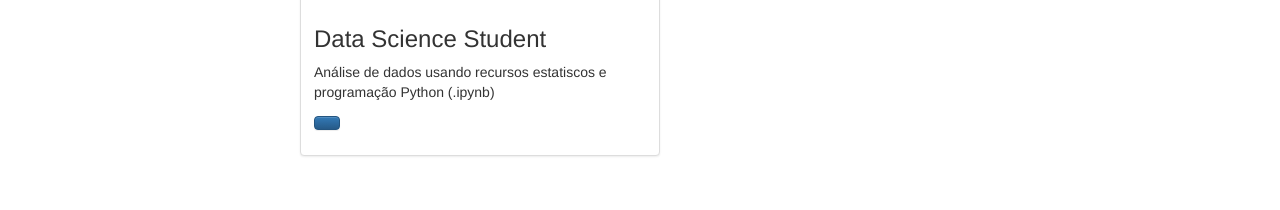
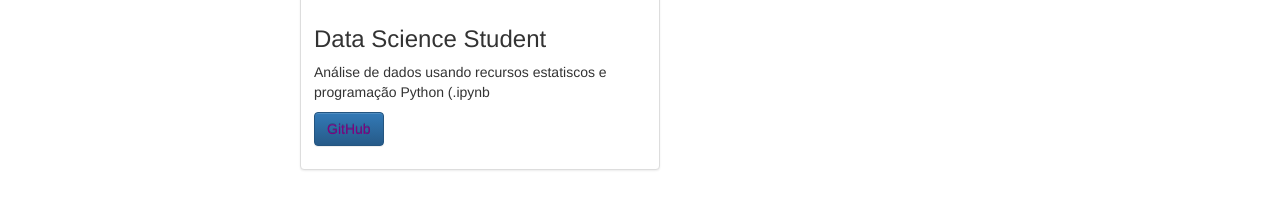
Before and after one commit to MatheusDMD/MatheusDMD.github.io, a plain HTML site: page index.html in a window 1280 px wide. Shown: the part 1089-1299 px from the top of the page. Drawn offline with nearby package versions, Linux system fonts and the light colour scheme.

Commit message:
github test3

```diff
--- a/custom.css
+++ b/custom.css
@@ -1 +1,3 @@
 container {background-color: #F8F8F8; }
+
+#btn-git {color: purple;}
--- a/index.html
+++ b/index.html
@@ -76,8 +76,8 @@
                 <img src="http://a1.files.readwrite.com/image/upload/c_fit,cs_srgb,dpr_1.0,h_1200,q_80,w_1200/MTI0NzkyMTI1Mzc5MzU0Njk2.jpg" alt="data-science">
                 <div class="caption">
                   <h3>Data Science Student </h3>
-                  <p>Análise de dados usando recursos estatiscos e programação Python (.ipynb)</p>
-                  <p><span href="https://github.com/MatheusDMD/data-science-student" class="btn btn-primary" role="button"class="social social-github"></span>
+                  <p>Análise de dados usando recursos estatiscos e programação Python (.ipynb</p>
+                  <p><a id="btn-git"href="https://github.com/MatheusDMD/data-science-student" class="btn btn-primary social social-github" role="button">GitHub</a>
                 </div>
               </div>
             </div>
```
